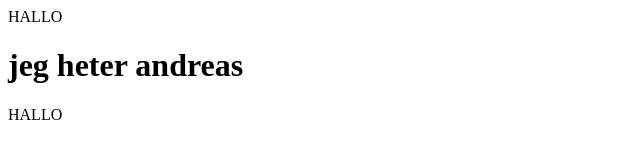
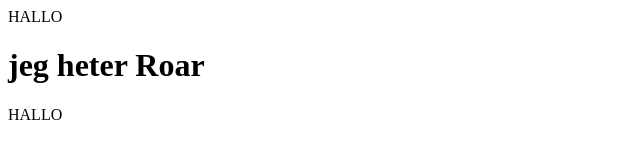
Before and after one commit to RoarBju/appkurs1, a plain HTML site: page index.html in a window 1280 px wide. Shown: the whole page, without its empty margins (0-640 px from the left). Drawn offline with Linux system fonts and the light colour scheme.

Commit message:
ny konflikt

```diff
--- a/index.html
+++ b/index.html
@@ -1,3 +1,3 @@
 <p>HALLO</p>
-<h1>jeg heter andreas</h1>
+<h1>jeg heter Roar</h1>
 <p>HALLO</p>
```
